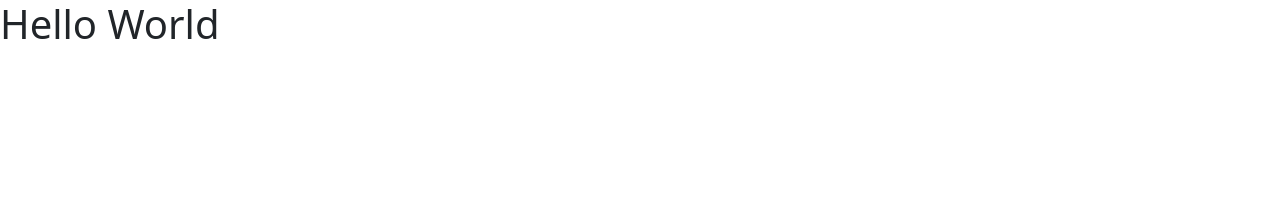
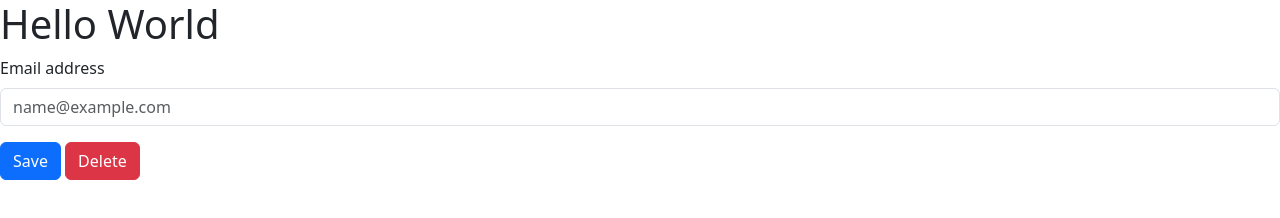
Before and after one commit to chawsuhan223/DotNet, a plain HTML site: page DotNet.Html/index.html in a window 1280 px wide. Drawn offline with nearby package versions, Linux system fonts and the light colour scheme.

Commit message:
Html&CSS

```diff
--- a/DotNet.Html/index.html
+++ b/DotNet.Html/index.html
@@ -1,13 +1,63 @@
 <!DOCTYPE html>
 <html lang="en">
+
 <head>
     <meta charset="UTF-8">
     <meta name="viewport" content="width=device-width, initial-scale=1.0">
     <title>Document</title>
-    <link href="https://cdn.jsdelivr.net/npm/bootstrap@5.3.3/dist/css/bootstrap.min.css" rel="stylesheet" integrity="sha384-QWTKZyjpPEjISv5WaRU9OFeRpok6YctnYmDr5pNlyT2bRjXh0JMhjY6hW+ALEwIH" crossorigin="anonymous">
+    <link href="https://cdn.jsdelivr.net/npm/bootstrap@5.3.3/dist/css/bootstrap.min.css" rel="stylesheet"
+        integrity="sha384-QWTKZyjpPEjISv5WaRU9OFeRpok6YctnYmDr5pNlyT2bRjXh0JMhjY6hW+ALEwIH" crossorigin="anonymous">
 </head>
+
 <body>
     <h1>Hello World</h1>
-    <script src="https://cdn.jsdelivr.net/npm/bootstrap@5.3.3/dist/js/bootstrap.bundle.min.js" integrity="sha384-YvpcrYf0tY3lHB60NNkmXc5s9fDVZLESaAA55NDzOxhy9GkcIdslK1eN7N6jIeHz" crossorigin="anonymous"></script>
+    <!-- <div class="alert alert-primary" role="alert">
+        A simple primary alert—check it out!
+    </div>
+    <div class="alert alert-secondary" role="alert">
+        A simple secondary alert—check it out!
+    </div>
+    <div class="alert alert-success" role="alert">
+        A simple success alert—check it out!
+    </div>
+    <div class="alert alert-danger" role="alert">
+        A simple danger alert—check it out!
+    </div>
+    <div class="alert alert-warning" role="alert">
+        A simple warning alert—check it out!
+    </div>
+    <div class="alert alert-info" role="alert">
+        A simple info alert—check it out!
+    </div>
+    <div class="alert alert-light" role="alert">
+        A simple light alert—check it out!
+    </div>
+    <div class="alert alert-dark" role="alert">
+        A simple dark alert—check it out!
+    </div> -->
+    <div class="mb-3">
+        <label for="exampleFormControlInput1" class="form-label">Email address</label>
+        <input type="email" class="form-control" id="exampleFormControlInput1" placeholder="name@example.com">
+    </div>
+
+
+    <button type="button" class="btn btn-primary" onclick="save()">Save</button>
+    <button type="button" class="btn btn-danger" onclick="deleteItem()">Delete</button>
+
+    <script src="https://cdn.jsdelivr.net/npm/bootstrap@5.3.3/dist/js/bootstrap.bundle.min.js"
+        integrity="sha384-YvpcrYf0tY3lHB60NNkmXc5s9fDVZLESaAA55NDzOxhy9GkcIdslK1eN7N6jIeHz"
+        crossorigin="anonymous"></script>
+
+    <script>
+        function save() {
+            let email = document.getElementById('exampleFormControlInput1').value;
+            localStorage.setItem("email", email);
+        }
+
+        function deleteItem() {
+            localStorage.removeItem("email");
+        }
+    </script>
 </body>
+
 </html>
```
